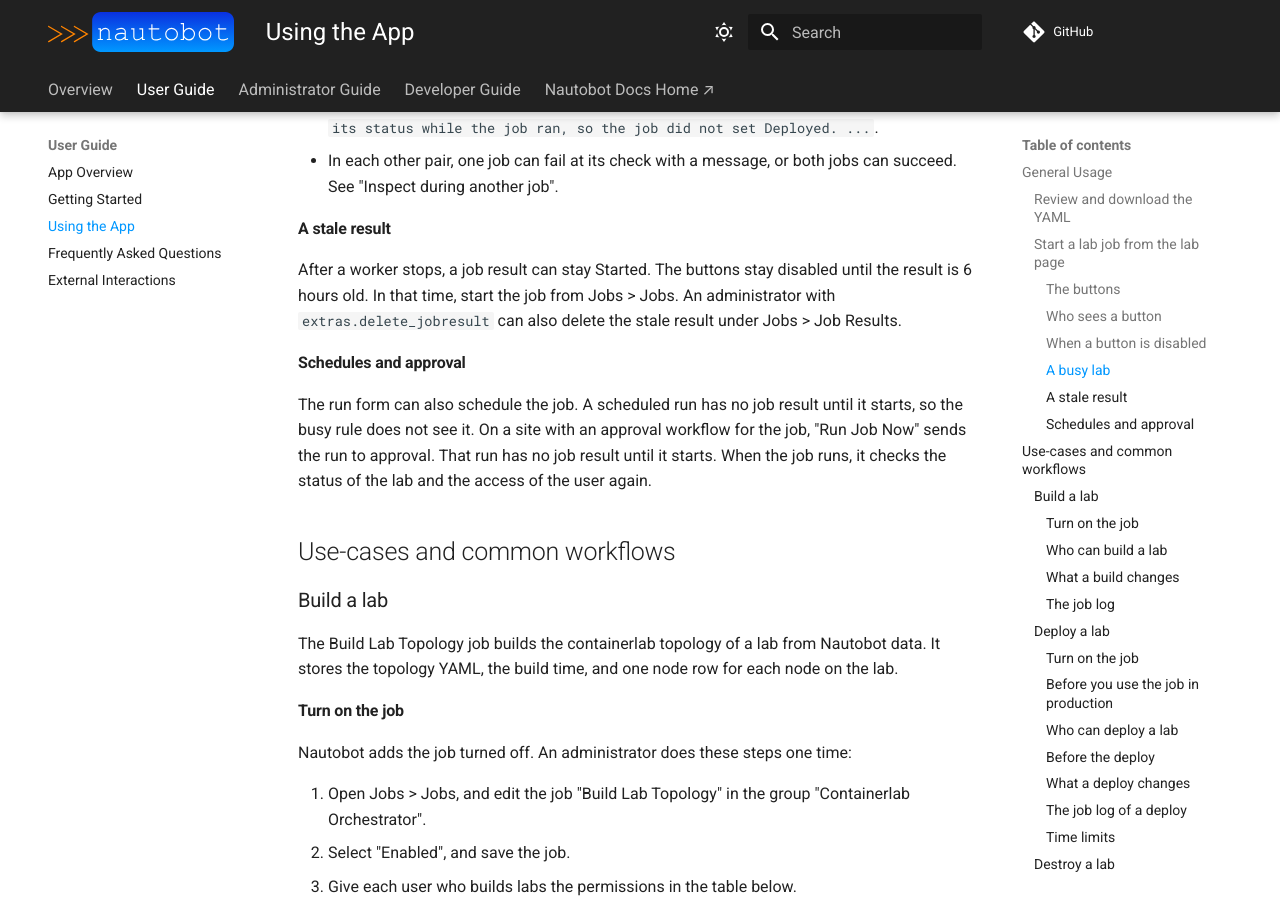
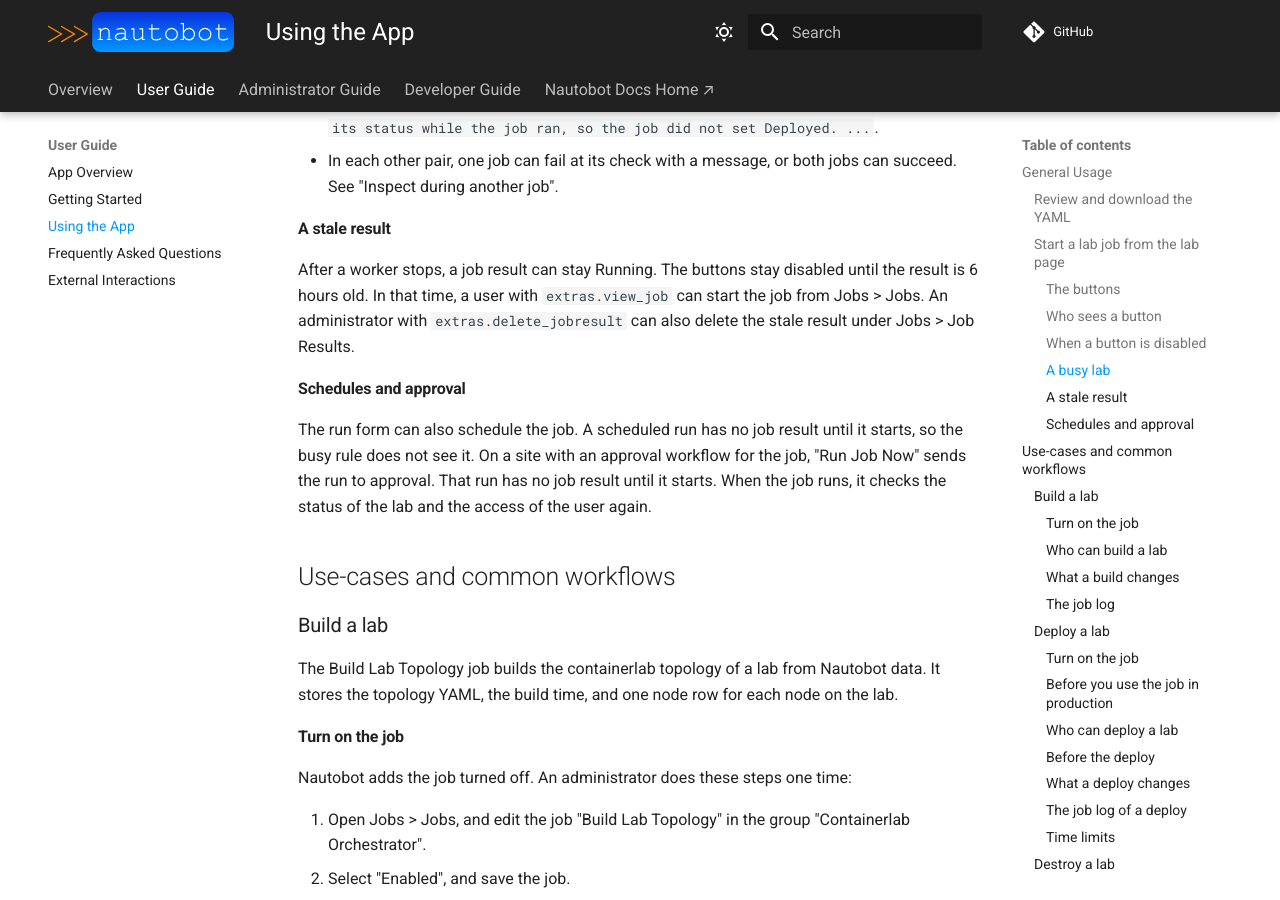
Before and after one commit to jtdub/nautobot-app-containerlab-orchestrator, an MkDocs documentation site: the page built from docs/user/app_use_cases.md, in a window 1280 px wide and 900 px high, scrolled down 3143 px. Built offline with MkDocs 1.6.1 and Material for MkDocs 9.7.7, drawn with Linux system fonts in a browser that asks for light colours; comment, search, counter and statistics services are not loaded.

Commit message:
109: Address UX findings
- Say that Jobs > Jobs needs extras.view_job in "A stale result".
- Name the state of a stale result Running, the label that Nautobot shows.

Claude-Session: https://claude.ai/code/session_015Wtbd2AbXxZ9u8rarE86by

```diff
--- a/docs/user/app_use_cases.md
+++ b/docs/user/app_use_cases.md
@@ -98,9 +98,9 @@ When two lab jobs of a lab run at the same time, the result depends on the job t
 
 #### A stale result
 
-After a worker stops, a job result can stay Started. The buttons stay disabled until the result is 6 hours old. In
-that time, start the job from Jobs > Jobs. An administrator with `extras.delete_jobresult` can also delete the stale
-result under Jobs > Job Results.
+After a worker stops, a job result can stay Running. The buttons stay disabled until the result is 6 hours old. In
+that time, a user with `extras.view_job` can start the job from Jobs > Jobs. An administrator with
+`extras.delete_jobresult` can also delete the stale result under Jobs > Job Results.
 
 #### Schedules and approval
 
```
